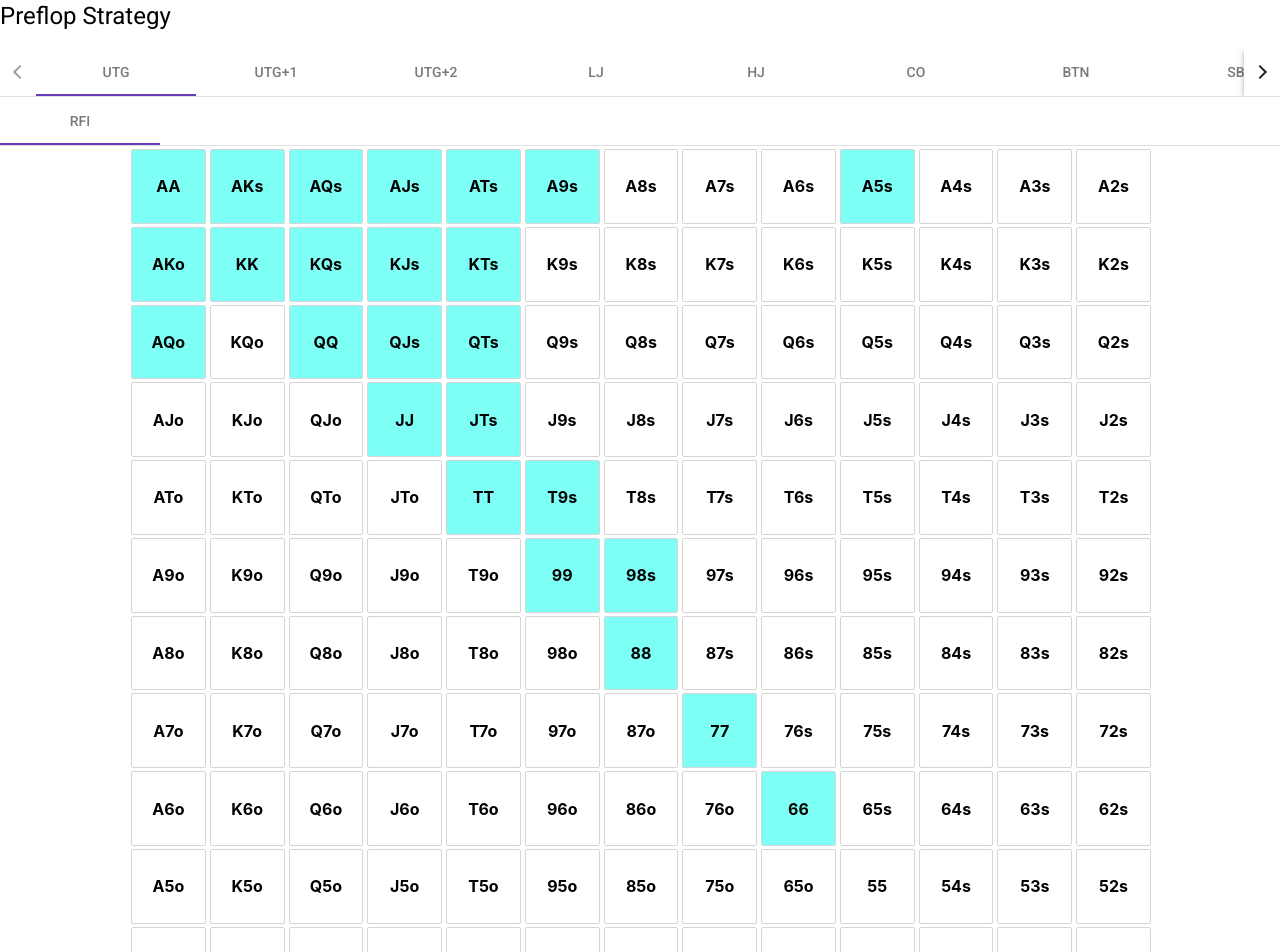
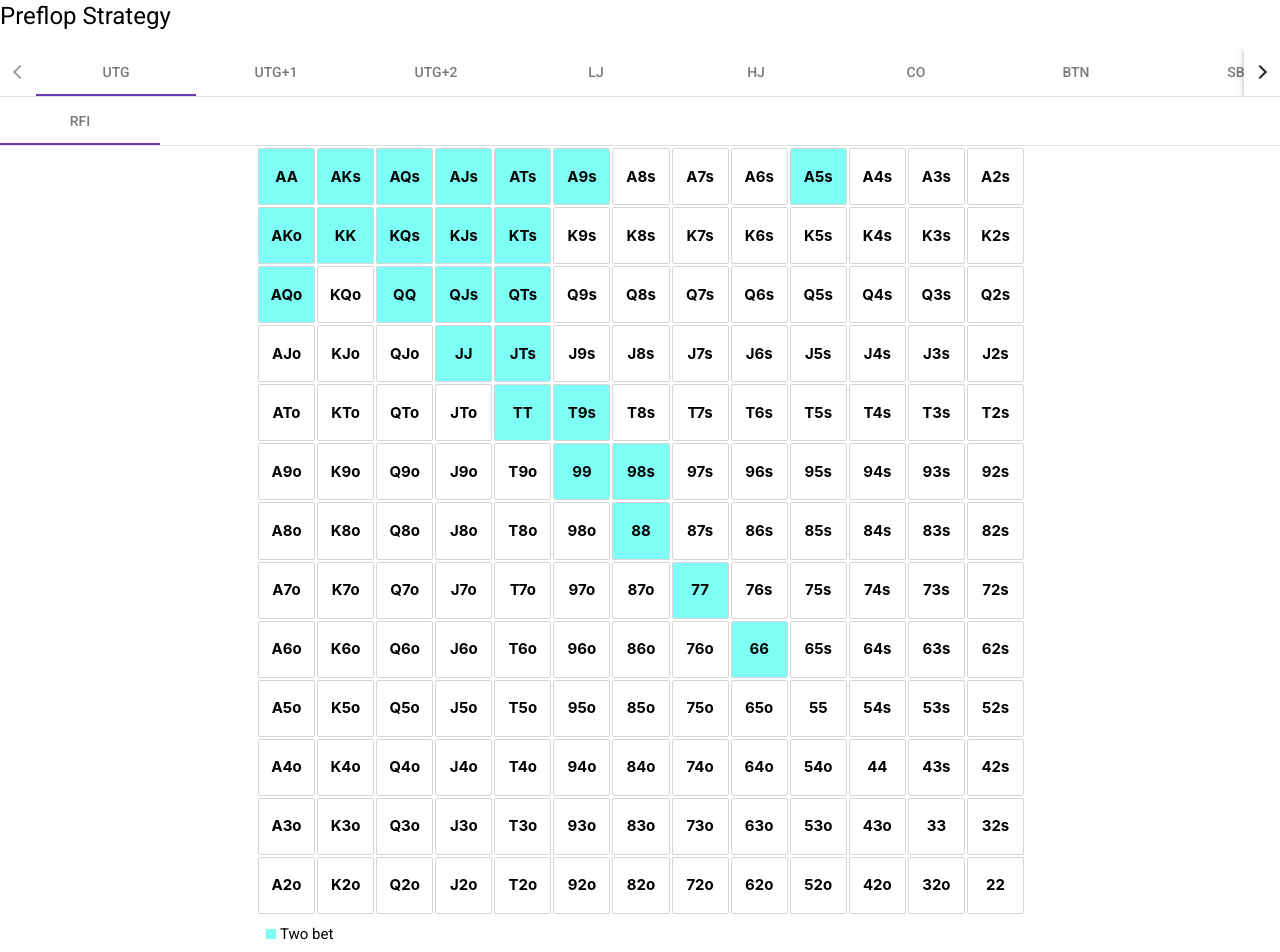
Before and after one commit to loatr-tech/poker, an Angular app: page / in a window 1280 px wide. Shown: the top 952 px of the page. Built offline with nearby package versions, Linux system fonts and the light colour scheme.

Commit message:
Add labels

```diff
--- a/src/app/_utils/jonathan-little-preflop.ts
+++ b/src/app/_utils/jonathan-little-preflop.ts
@@ -112,16 +112,16 @@ const SB = {
       label: 'RFI',
       range: [
         {
+          action: ACTION.LIMP,
+          hands: ['22','33','44','55','66','77','AA','AKo','KK','A9s','A8s','A7s','A6s','A5s','A4s','A3s','A2s','K2s','Q2s','Q3s','K3s','K4s','K5s','K6s','K7s','K8s','K9s','KTs','QTs','Q9s','Q8s','Q7s','Q6s','Q5s','Q4s','J5s','J6s','J7s','J8s','J9s','JTs','T9s','98s','87s','76s','65s','54s','64s','75s','86s','96s','T6s','T7s','T8s','97s','32s','65o','76o','87o','97o','T7o','J7o','Q7o','K7o','A8o','A9o','KTo','QJo','JTo','T9o','98o','T8o','J8o','Q8o','K8o','K9o','Q9o','J9o','QTo','A7o','A6o','A5o','A4o','A3o','A2o','K4o','K5o','K6o','Q6o'],
+        },
+        {
           action: ACTION.TWO_BET,
           hands: ['22','33','44','55','66','77','88','99','AQo','AKo','AA','AKs','AQs','AJs','ATs','A9s','A5s','KK','QQ','JJ','TT','KTs','QTs','JTs','87s','98s','T9s','QJs','KJs','KQs','K9s','Q9s','J9s','AJo','KQo','A4s','A6s','A7s','A8s','76s','KJo','ATo','65s','QJo','K8s','T8s','97s','54s','A3s','A2s','K7s','A9o','KTo','QTo','JTo','64s','75s','86s','Q8s','J8s','K2s','K6s','K5s','K4s','K3s','Q7s','Q6s','Q5s','Q4s','Q3s','Q2s','J6s','T6s','96s','J7s','T7s','74s','85s','53s','43s','K9o','K8o','K7o','98o','T8o','J8o','Q8o','Q9o','J9o','T9o','A8o','A7o','A6o','A5o','A4o','A3o','A2o','97o','87o','76o'],
         },
         {
           action: ACTION.BLUFF,
           hands: ['J6o','T6o','96o','86o','Q5o','Q4o','Q3o','Q2o','K3o','K2o','J2s','J3s','J4s','T4s','94s','84s','74s','85s','95s','T5s','63s','53s','43s'],
-        },
-        {
-          action: ACTION.LIMP,
-          hands: ['22','33','44','55','66','77','AA','AKo','KK','A9s','A8s','A7s','A6s','A5s','A4s','A3s','A2s','K2s','Q2s','Q3s','K3s','K4s','K5s','K6s','K7s','K8s','K9s','KTs','QTs','Q9s','Q8s','Q7s','Q6s','Q5s','Q4s','J5s','J6s','J7s','J8s','J9s','JTs','T9s','98s','87s','76s','65s','54s','64s','75s','86s','96s','T6s','T7s','T8s','97s','32s','65o','76o','87o','97o','T7o','J7o','Q7o','K7o','A8o','A9o','KTo','QJo','JTo','T9o','98o','T8o','J8o','Q8o','K8o','K9o','Q9o','J9o','QTo','A7o','A6o','A5o','A4o','A3o','A2o','K4o','K5o','K6o','Q6o'],
         }
       ]
     }
--- a/src/app/_utils/poker-constants.ts
+++ b/src/app/_utils/poker-constants.ts
@@ -16,14 +16,24 @@ export const POKER_ORDER: any = {
 };
 
 export enum ACTION {
-  'LIMP',
-  'CALL',
-  'FOLD',
-  'BLUFF',
-  'TWO_BET',
-  'THREE_BET',
-  'FOUR_BET'
+  LIMP = 'LIMP',
+  CALL = 'CALL',
+  FOLD = 'FOLD',
+  BLUFF = 'BLUFF',
+  TWO_BET = 'TWO_BET',
+  THREE_BET = 'THREE_BET',
+  FOUR_BET = 'FOUR_BET'
 };
+
+export const actionText = {
+  [ACTION.LIMP]: 'Limp',
+  [ACTION.CALL]: 'Call',
+  [ACTION.FOLD]: 'Fold',
+  [ACTION.BLUFF]: 'Bluff',
+  [ACTION.TWO_BET]: 'Two bet',
+  [ACTION.THREE_BET]: 'Three bet',
+  [ACTION.FOUR_BET]: 'Four bet',
+}
 
 export enum POSITION {
   'UTG',
--- a/src/app/poker-chart/poker-chart.component.html
+++ b/src/app/poker-chart/poker-chart.component.html
@@ -17,3 +17,21 @@
     </div>
   </div>
 </section>
+
+<!-- Labels -->
+<section class="pk-chart-labels">
+  <div
+    class="pk-action-label-container"
+    *ngFor="let label of labels">
+    <span
+      class="pk-action-label"
+      [class.action--limp]="label.action === ACTION.LIMP"
+      [class.action--call]="label.action === ACTION.CALL"
+      [class.action--bluff]="label.action === ACTION.BLUFF"
+      [class.action--two-bet]="label.action === ACTION.TWO_BET"
+      [class.action--three-bet]="label.action === ACTION.THREE_BET"
+      [class.action--four-bet]="label.action === ACTION.FOUR_BET"
+    ></span>
+    <span>{{label.text}}</span>
+  </div>
+</section>
--- a/src/app/poker-chart/poker-chart.component.scss
+++ b/src/app/poker-chart/poker-chart.component.scss
@@ -1,15 +1,15 @@
 :host {
-  max-width: 1024px;
+  max-width: 768px;
   display: block;
   margin: 0 auto;
-  font-size: 16px;
+  font-size: 15px;
   .pk-chart-row {
     display: flex;
     align-items: center;
 
     .pk-chart-cell-container {
       flex: 1;
-      padding: 3px 3px 0 3px;
+      padding: 2px 2px 0 2px;
 
       .pk-chart-cell {
         border: 1px solid #d5d5d5;
@@ -30,18 +30,25 @@
     }
   }
 
-
-  @media (max-width: 768px) {
-    font-size: 13px;
-    .pk-chart-row .pk-chart-cell-container {
-      padding: 2px 2px 0 2px;
-    }
-  }
   @media (max-width: 576px) {
     font-size: 10px;
     .pk-chart-row .pk-chart-cell-container {
       padding: 1px 1px 0 2px;
     }
+  }
+}
+
+.pk-chart-labels {
+  display: flex;
+  padding: 10px;
+  .pk-action-label-container {
+    margin-right: 10px;
+  }
+  .pk-action-label {
+    width: 10px;
+    height: 10px;
+    display: inline-block;
+    margin-right: 4px;
   }
 }
 
--- a/src/app/poker-chart/poker-chart.component.ts
+++ b/src/app/poker-chart/poker-chart.component.ts
@@ -1,5 +1,5 @@
 import { Component, Input, OnInit } from '@angular/core';
-import { POKER_SIZE, POKER_ORDER, ACTION } from '../_utils/poker-constants';
+import { POKER_SIZE, POKER_ORDER, ACTION, actionText } from '../_utils/poker-constants';
 import { PokerHands } from '../_models/poker-hands';
 @Component({
   selector: 'pk-poker-chart',
@@ -9,13 +9,17 @@ import { PokerHands } from '../_models/poker-hands';
 export class PokerChartComponent implements OnInit {
   @Input() range: any;
 
+  ACTION = ACTION;
+
   chartMatrix: PokerHands[][] = [];
-  ACTION = ACTION;
+  labels: any[] = [];
 
   constructor() { }
 
   ngOnInit(): void {
     const chartMatrix: any[] = [];
+    const labels: any[] = [];
+
     for (let i = 0; i < POKER_SIZE.length; i++) {
       const row = [];
       const firstCard = POKER_SIZE[i];
@@ -29,6 +33,10 @@ export class PokerChartComponent implements OnInit {
     }
 
     this.range.forEach(({ action, hands }: { action: ACTION, hands: string[] }) => {
+      labels.push({
+        action,
+        text: actionText[action]
+      });
       hands.forEach((element: string) => {
         const [firstCard, secondCard, suit] = element.split('');
         const firstCardPos = POKER_ORDER[firstCard];
@@ -42,6 +50,7 @@ export class PokerChartComponent implements OnInit {
     });
 
     this.chartMatrix = chartMatrix;
+    this.labels = labels;
   }
 
 
```
